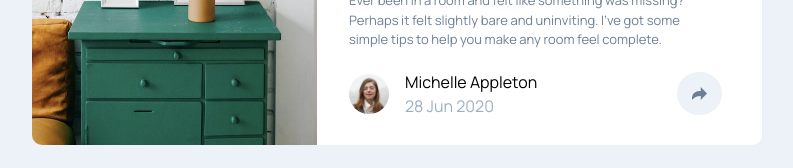
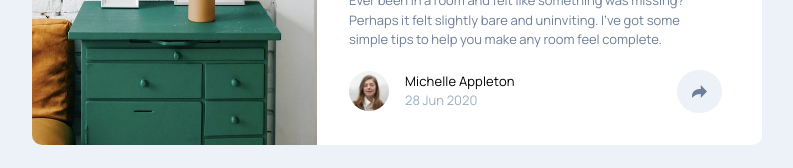
Before and after one commit to ilhamprabaswara/frontend-mentor, a Next.js app: page /ArticlePreview in a window 1280 px wide. Shown: the part 395-563 px from the top of the page, without its empty margins (243-1036 px from the left). Built offline with nearby package versions, Linux system fonts and the light colour scheme.

Commit message:
Another fine tune

```diff
--- a/src/pages/ArticlePreview/index.js
+++ b/src/pages/ArticlePreview/index.js
@@ -19,8 +19,8 @@ export default function ArticlePreview() {
                                 <div className="flex gap-[16px] items-center">
                                     <img alt="avatar" className="rounded-full h-[40px] w-[40px]" src="/images/ArticlePreview/avatar-michelle.jpg" />
                                     <div>
-                                        <p>Michelle Appleton</p>
-                                        <p className="text-[hsl(212,23%,69%)]">28 Jun 2020</p>
+                                        <p className="tracking-[0.01em] text-[13px]">Michelle Appleton</p>
+                                        <p className="text-[hsl(212,23%,69%)] text-[13px]">28 Jun 2020</p>
                                     </div>
                                 </div>
                                 <div className="bg-[hsl(210,46%,95%)] p-[15px] rounded-full">
```
